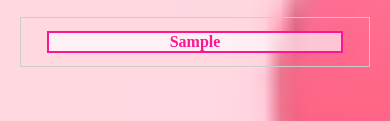
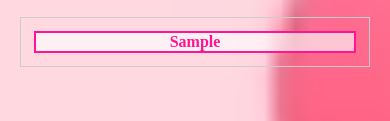
Before and after one commit to brunosbatista/site-namoro, a plain HTML site: page index.html in a window 390 px wide. Both pictures are taken after typing "Sample" into the empty fields and a click on the button "Adicionar a nossa lista". Shown: the part 3006-3127 px from the top of the page. Drawn offline with Linux system fonts and the light colour scheme.

Commit message:
Estilizando li

```diff
--- a/style.css
+++ b/style.css
@@ -340,6 +340,8 @@ button {
     }
 
     li {
-       width: 90%;
+       display: block;
+       width: 100%;
+       text-align: center;
       }
 }
```
